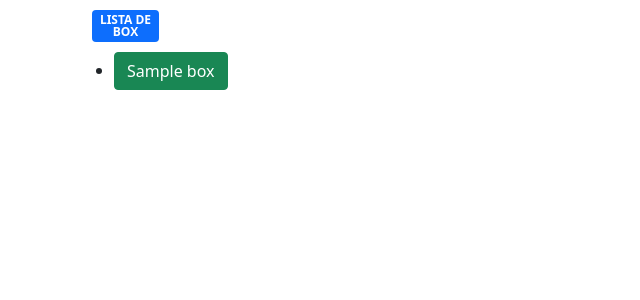
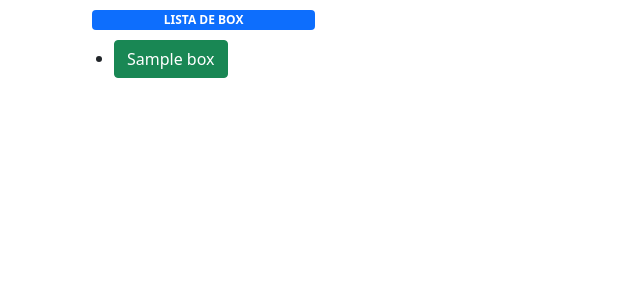
Before and after one commit to DanielVerdun/Bigbox-heroku, a Django app: page /box/ in a window 1280 px wide. Shown: the top 300 px of the page, without its empty margins (0-640 px from the left). Run offline with Django 3.2, Linux system fonts and the light colour scheme; tables that the repository leaves empty hold one stand-in row (values such as "Sample post").

Commit message:
comabios

```diff
--- a/bigbox/templates/box.html
+++ b/bigbox/templates/box.html
@@ -14,7 +14,7 @@
 <body>
     {% block content %}
     <div class="container-lg">
-        <div class="badge bg-primary text-wrap" style="width: 6%; margin: 10px 10px;">
+        <div class="badge bg-primary text-wrap" style="width: 20%; margin: 10px 10px;">
             LISTA DE BOX
         </div>
             {% for box in boxs %}
```
